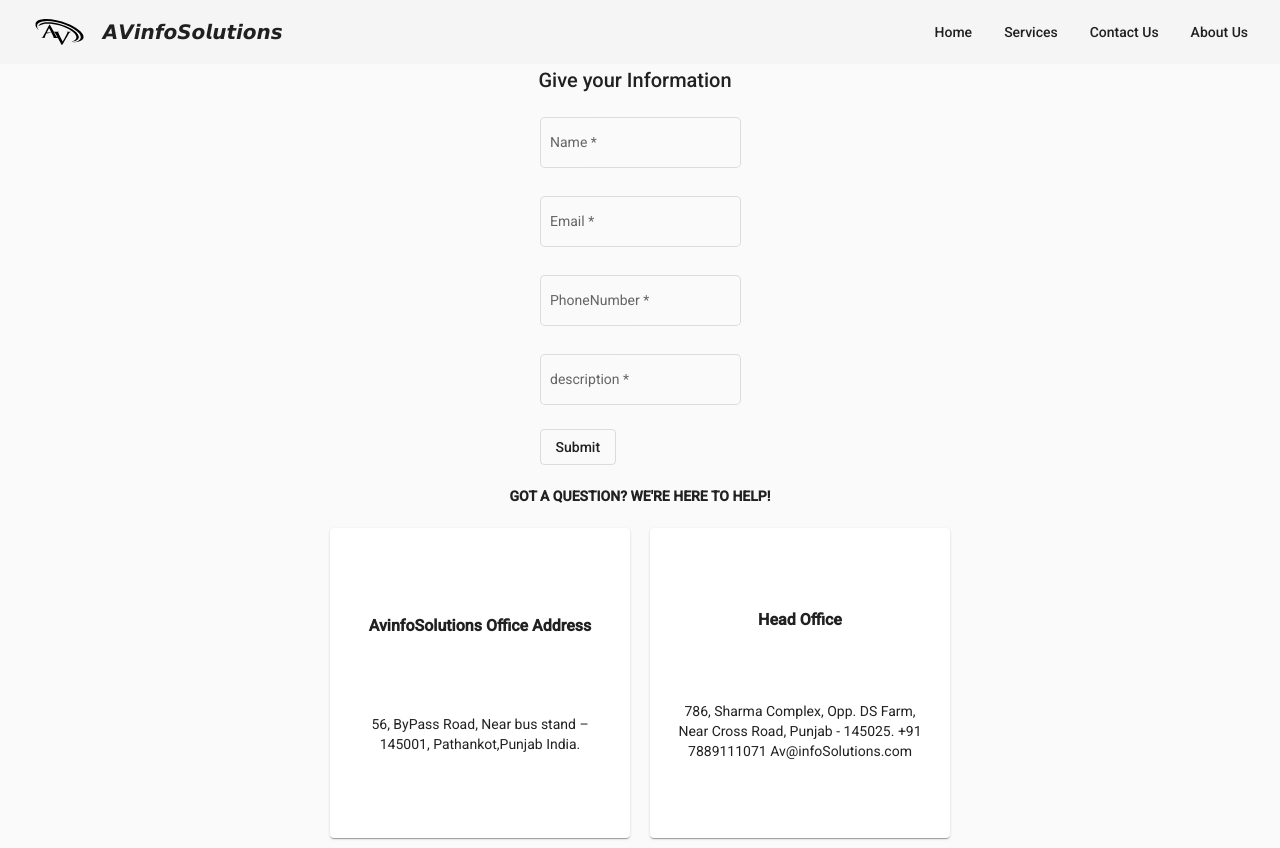
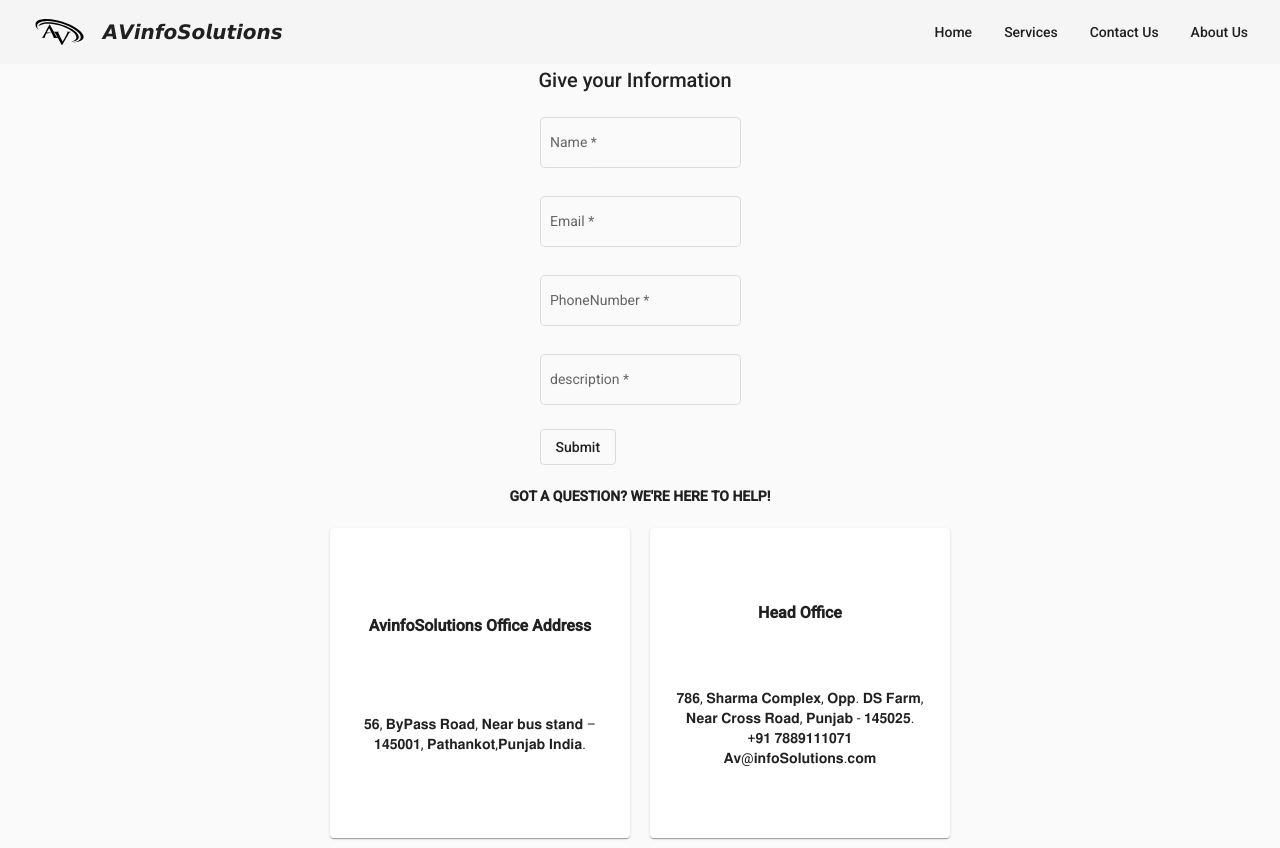
Before and after one commit to vishal121212121212112/AVInfoSolutions, an Angular app: page /contact-us in a window 1280 px wide. Built offline with nearby package versions, Linux system fonts and the light colour scheme.

Commit message:
contactus

```diff
--- a/src/app/Components/contact-us/contact-us.component.html
+++ b/src/app/Components/contact-us/contact-us.component.html
@@ -78,21 +78,21 @@
     <mat-card class="element raise pulse">
         <h3><b>AvinfoSolutions Office Address</b></h3>
         <p>
-            56, ByPass Road,
-            Near bus stand – 145001,
-            Pathankot,Punjab
-            India.
+            𝟓𝟔, 𝐁𝐲𝐏𝐚𝐬𝐬 𝐑𝐨𝐚𝐝,
+            𝐍𝐞𝐚𝐫 𝐛𝐮𝐬 𝐬𝐭𝐚𝐧𝐝 – 𝟏𝟒𝟓𝟎𝟎𝟏,
+            𝐏𝐚𝐭𝐡𝐚𝐧𝐤𝐨𝐭,𝐏𝐮𝐧𝐣𝐚𝐛
+            𝐈𝐧𝐝𝐢𝐚.
         </p>
     </mat-card>
     <mat-card class="element raise pulse">
         <h3><b>Head Office</b></h3>
         <p>
-            786, Sharma Complex,
-            Opp. DS Farm,
-            Near Cross Road,
-            Punjab - 145025.
-            +91 7889111071
-            Av@infoSolutions.com
+            𝟕𝟖𝟔, 𝐒𝐡𝐚𝐫𝐦𝐚 𝐂𝐨𝐦𝐩𝐥𝐞𝐱,
+            𝐎𝐩𝐩. 𝐃𝐒 𝐅𝐚𝐫𝐦,
+            𝐍𝐞𝐚𝐫 𝐂𝐫𝐨𝐬𝐬 𝐑𝐨𝐚𝐝,
+            𝐏𝐮𝐧𝐣𝐚𝐛 - 𝟏𝟒𝟓𝟎𝟐𝟓.
+            +𝟗𝟏 𝟕𝟖𝟖𝟗𝟏𝟏𝟏𝟎𝟕𝟏
+            𝐀𝐯@𝐢𝐧𝐟𝐨𝐒𝐨𝐥𝐮𝐭𝐢𝐨𝐧𝐬.𝐜𝐨𝐦
         </p>
     </mat-card>
 </div>
```
